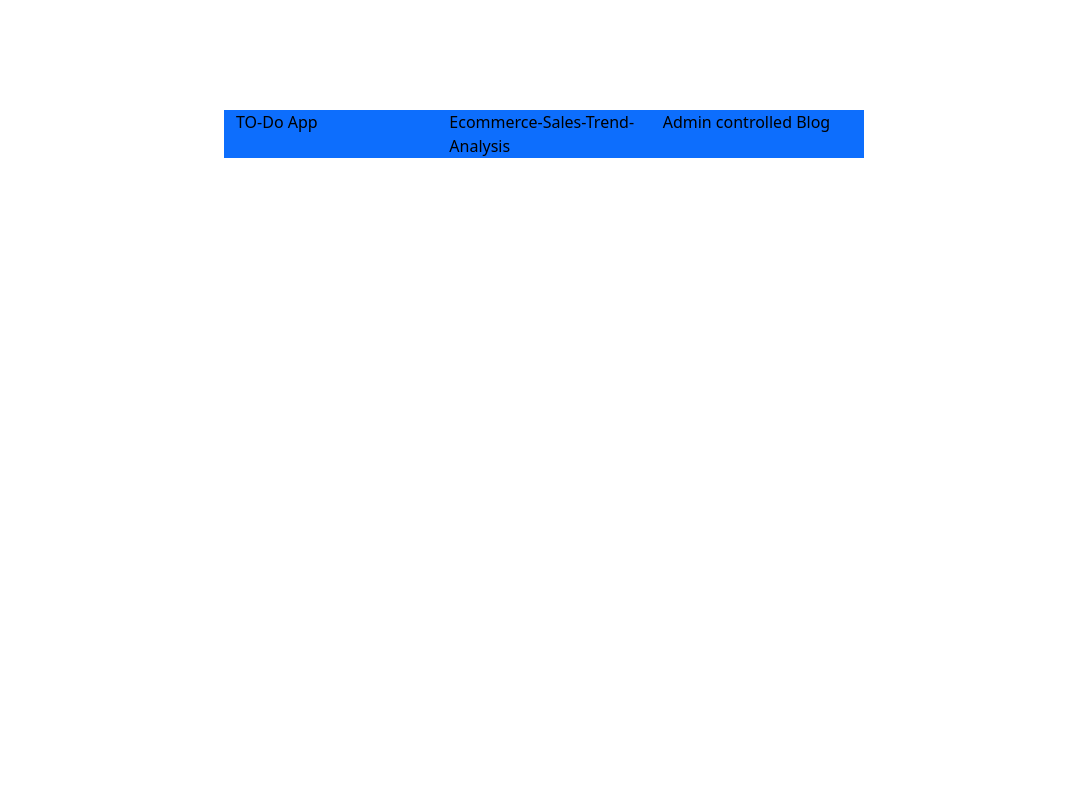
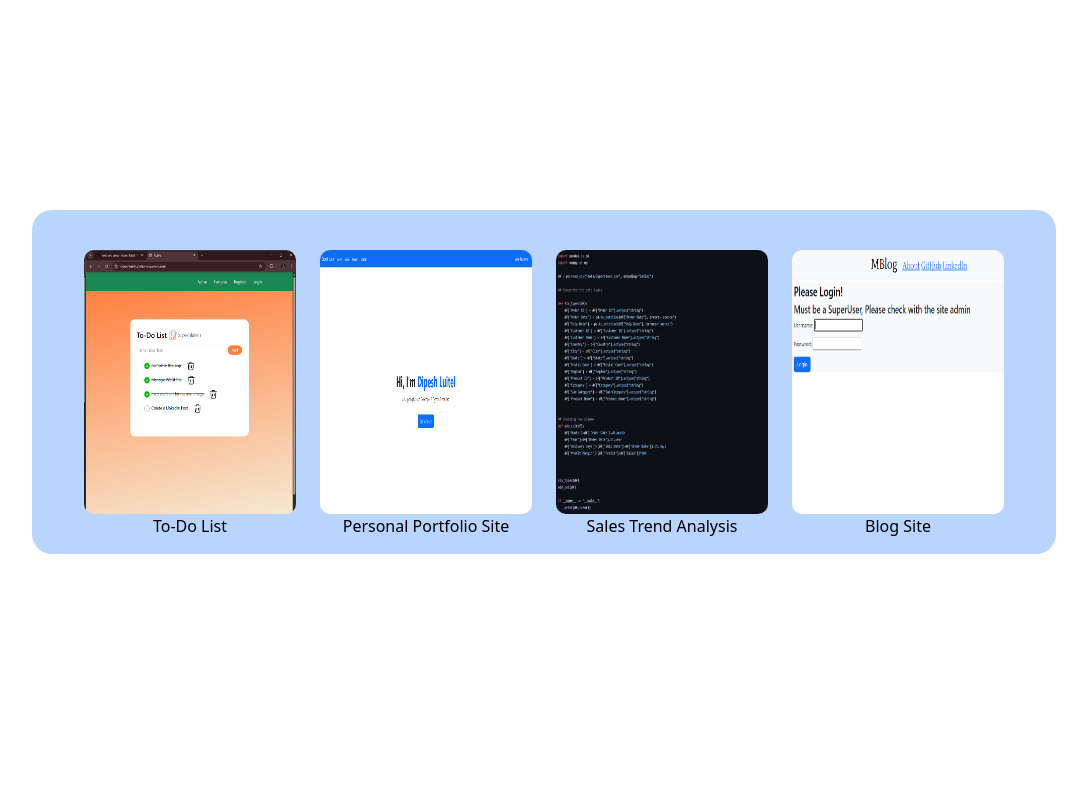
Before and after one commit to dipeshluitel/personal_portfolio, a Django app: page /myPortfolio/projects/ in a window 1280 px wide. Shown: the part 62-856 px from the top of the page, without its empty margins (96-1183 px from the left). Run offline with Django 5.2, Linux system fonts and the light colour scheme.

Commit message:
project page frontend completed

```diff
--- a/personal_portfolio/static/myPortfolio/css/mystyle.css
+++ b/personal_portfolio/static/myPortfolio/css/mystyle.css
@@ -130,11 +130,29 @@ body{
   margin: auto;
 }
 .main-project-area{
-  width: 50%;
-  margin: 100px auto;
-  background-color: rgb(13, 110, 253);
+  width: 80%;
+  margin: 200px auto;
+  padding: 40px;
+  background-color: rgba(13, 109, 253, 0.291);
+  border-radius: 20px;
 }
 .main-project-area a{
   text-decoration: none;
   color: #000000;
 }
+.main-project-area a img:hover{
+  border: solid rgba(255, 255, 255, 0.757);
+  box-shadow: 0 0 5px #fff;
+  transition: 0.15s;
+  transform: translateY(-10px);
+}
+.main-project-area p{
+  color: #000000;
+  text-align: center;
+  user-select: none;
+}
+.main-project-area a img{
+  width: 100%;
+  height: 100%;
+  border-radius: 10px;
+}
--- a/personal_portfolio/templates/myPortfolio/projects.html
+++ b/personal_portfolio/templates/myPortfolio/projects.html
@@ -1,10 +1,13 @@
-<!DOCTYPE html>{% extends 'myPortfolio/base.html' %} {% block title %} Projects
-| Portfolio {%endblock%}{% block body_block %}
+<!DOCTYPE html>
+{% extends 'myPortfolio/base.html' %}
+{% load static %}{% block title %}
+ Projects | Portfolio {%endblock%}{% block body_block %}
 <div class="about-main">
     <div class="row main-project-area ">
-        <div class="col-6 col-md-4"><a href="">TO-Do App</a></div>
-        <div class="col-6 col-md-4"><a href=""> Ecommerce-Sales-Trend-Analysis </a></div>
-        <div class="col-6 col-md-4"><a href="">Admin controlled Blog</a></div>
+        <div class="col-6 col-md-3"><a href="https://github.com/dipeshluitel/ToDoList" target="_blank"><img src="{% static 'myPortfolio/images/todoApp.png' %}" alt=""></a> <p>To-Do List</p></div>
+        <div class="col-6 col-md-3"><a href="https://github.com/dipeshluitel/personal_portfolio" target="_blank"><img src="{% static 'myPortfolio/images/portfolio.png' %}" alt=""></a><p>Personal Portfolio Site</p></div>
+        <div class="col-6 col-md-3"><a href="https://github.com/dipeshluitel/Ecommerce-Sales-Trend-Analysis" target="_blank"> <img src="{% static 'myPortfolio/images/ecom.png' %}" alt=""> </a><p>Sales Trend Analysis</p></div>
+        <div class="col-6 col-md-3"><a href="https://github.com/dipeshluitel/Blog" target="_blank"><img src="{% static 'myPortfolio/images/blog.png' %}" alt=""> </a><p>Blog Site</p></div>
     </div>
 </div>
 {%endblock %}
```
Also changed, not shown: personal_portfolio/db.sqlite3, personal_portfolio/static/myPortfolio/images/blog.png (added), personal_portfolio/static/myPortfolio/images/ecom.png (added), personal_portfolio/static/myPortfolio/images/portfolio.png (added), personal_portfolio/static/myPortfolio/images/todoApp.png (added).
